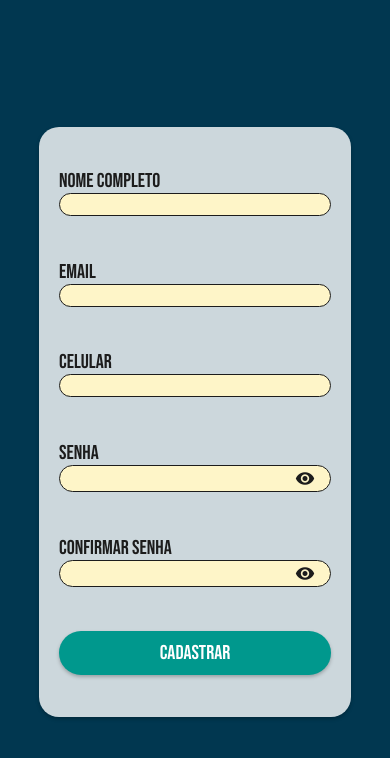
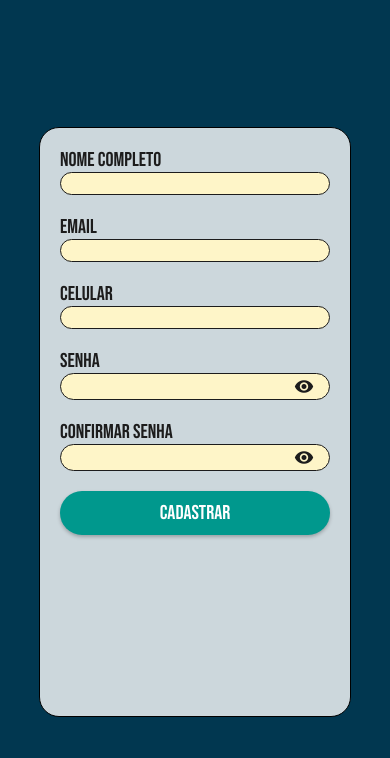
Before and after one commit to Larand26/GoalConnect, a React Native app: screen / in a window 390 px wide. Shown: the top 758 px of the page. Built offline with nearby package versions, Linux system fonts and the light colour scheme.

Commit message:
style: ajusta os inputs do formulário de registro

```diff
--- a/src/screens/register/Register.styles.ts
+++ b/src/screens/register/Register.styles.ts
@@ -10,20 +10,15 @@ export const styles = StyleSheet.create({
   },
   form: {
     width: "80%",
-    height: "70%",
+    maxHeight: "70%",
     backgroundColor: "#ffffffcb",
+    borderRadius: 20,
+    borderWidth: 1,
+    overflow: "hidden",
+  },
+  formContent: {
     padding: 20,
-    borderRadius: 20,
-    alignItems: "center",
-    justifyContent: "space-around",
-    shadowColor: "#000",
-    shadowOffset: {
-      width: 0,
-      height: 2,
-    },
-    shadowOpacity: 0.25,
-    shadowRadius: 3.84,
-    elevation: 5,
+    gap: 20,
   },
   inputContainer: {
     width: "100%",
--- a/src/screens/register/RegisterScreen.tsx
+++ b/src/screens/register/RegisterScreen.tsx
@@ -1,4 +1,4 @@
-import { View, KeyboardAvoidingView } from "react-native";
+import { KeyboardAvoidingView, ScrollView } from "react-native";
 import InputText from "../../components/InputText";
 import InputPassword from "../../components/InputPassword";
 import Button from "../../components/Button";
@@ -7,15 +7,18 @@ import { styles } from "./Register.styles";
 
 export default function RegisterScreen() {
   return (
-    <KeyboardAvoidingView style={styles.container}>
-      <View style={styles.form}>
+    <KeyboardAvoidingView style={styles.container} behavior="padding">
+      <ScrollView
+        style={styles.form}
+        contentContainerStyle={styles.formContent}
+      >
         <InputText label="Nome completo" />
         <InputText label="Email" />
         <InputText label="Celular" />
         <InputPassword label="Senha" />
         <InputPassword label="Confirmar Senha" />
         <Button text="Cadastrar" />
-      </View>
+      </ScrollView>
     </KeyboardAvoidingView>
   );
 }
```
